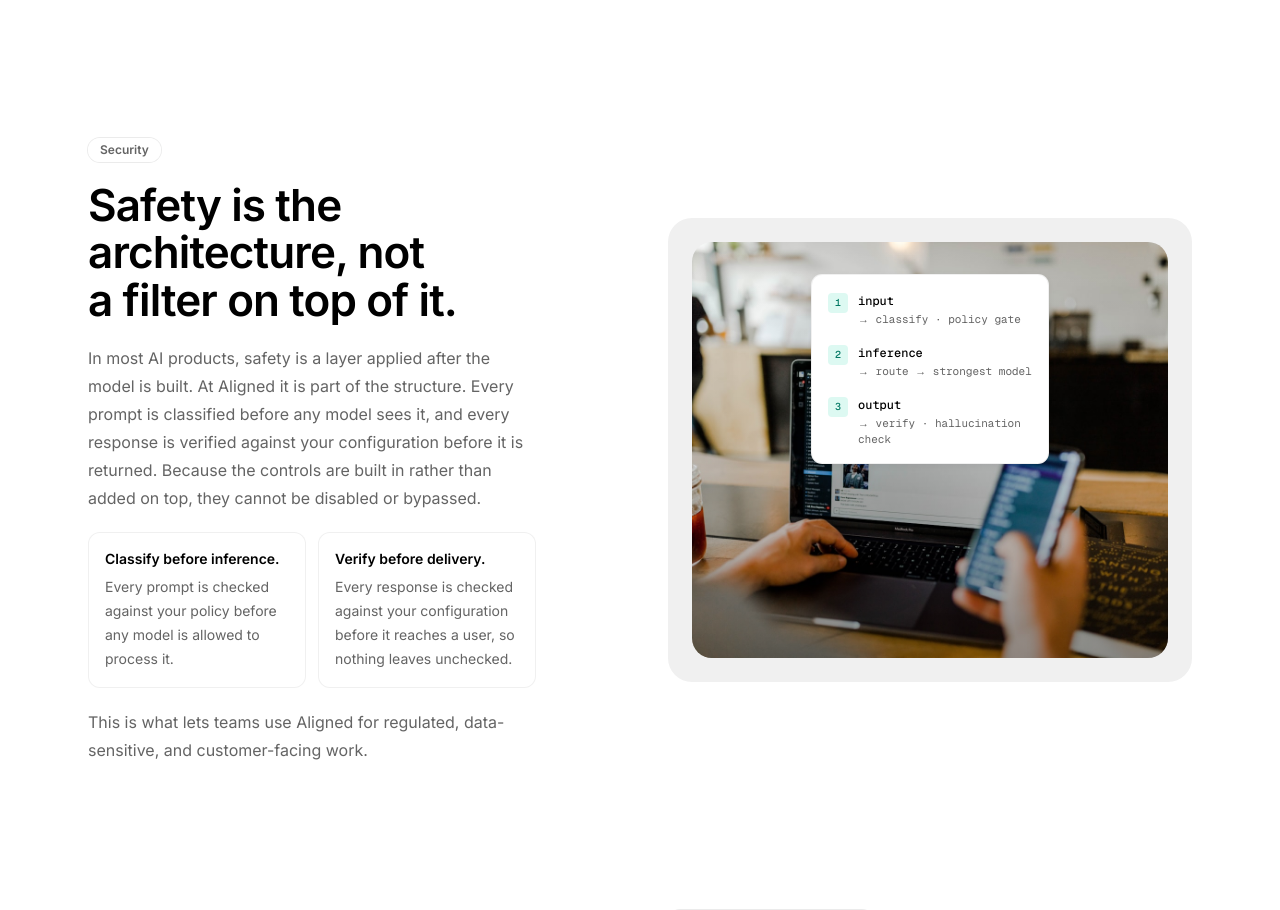
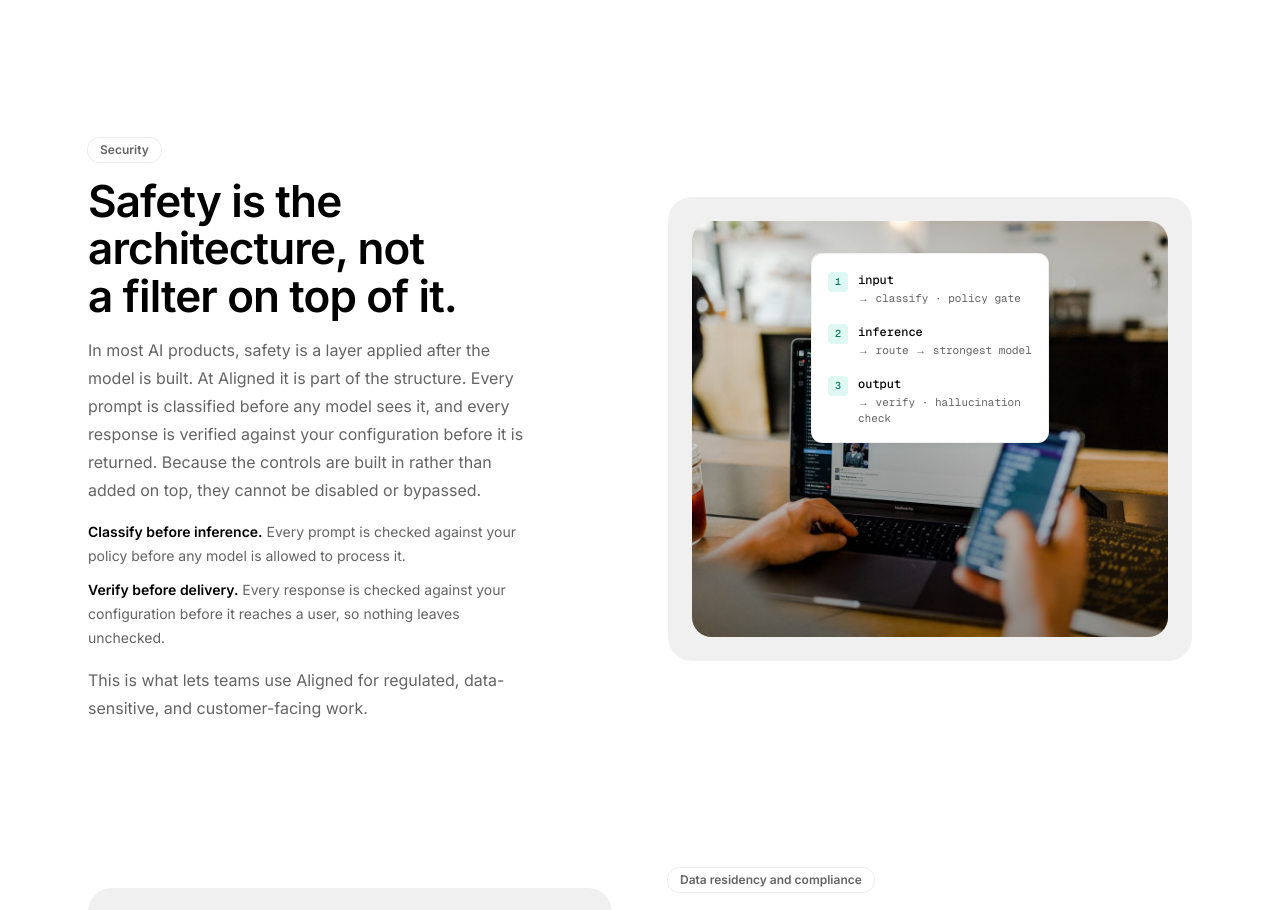
Before and after one commit to freitaspauloo/Paulo, a Next.js app: page /landing-v4 in a window 1280 px wide. Shown: the part 2820-3730 px from the top of the page. Built offline with nearby package versions, Linux system fonts and the light colour scheme.

Commit message:
v4: compact inline Security sub-points to balance split height

```diff
--- a/src/components/landing/enterprise-v2-sections.tsx
+++ b/src/components/landing/enterprise-v2-sections.tsx
@@ -33,6 +33,7 @@ export function SplitSection({
   cta,
   ctaLabel = "Talk to our team",
   subCards,
+  subCardsVariant = "cards",
   reverse,
   visual,
 }: {
@@ -45,18 +46,38 @@ export function SplitSection({
   cta?: string;
   ctaLabel?: string;
   subCards?: { title: string; body: string }[];
+  /** Inline keeps the same copy with less vertical space than bordered cards. */
+  subCardsVariant?: "cards" | "inline";
   reverse?: boolean;
   visual: React.ReactNode;
 }) {
+  const compactCopy = subCardsVariant === "inline";
+
   return (
     <section className="grid items-center gap-10 md:grid-cols-2 md:gap-14">
-      <div className={cn("space-y-5 md:max-w-md", reverse && "md:order-2")}>
+      <div
+        className={cn(
+          compactCopy ? "space-y-4" : "space-y-5",
+          "md:max-w-md",
+          reverse && "md:order-2",
+        )}
+      >
         <LandingEyebrow accent={accent}>{kicker}</LandingEyebrow>
         <h2 className="text-balance text-[clamp(2rem,4vw,2.75rem)] font-semibold leading-[1.08] tracking-[-0.02em]">
           {title}
         </h2>
         <p className="text-base leading-7 text-[#646464]">{body}</p>
         {subCards ? (
+          subCardsVariant === "inline" ? (
+            <div className="space-y-2.5">
+              {subCards.map((card) => (
+                <p key={card.title} className="text-sm leading-6 text-[#646464]">
+                  <span className="font-semibold text-foreground">{card.title}</span>{" "}
+                  {card.body}
+                </p>
+              ))}
+            </div>
+          ) : (
             <div className="grid gap-3 sm:grid-cols-2">
               {subCards.map((card) => (
                 <div
@@ -71,6 +92,7 @@ export function SplitSection({
                 </div>
               ))}
             </div>
+          )
         ) : null}
         {bodyClose ? (
           <p className="text-base leading-7 text-[#646464]">{bodyClose}</p>
--- a/src/components/landing/landing-page-v4.tsx
+++ b/src/components/landing/landing-page-v4.tsx
@@ -128,6 +128,7 @@ export function LandingPageV4() {
           accent={sectionTagAccent}
           title="Safety is the architecture, not a filter on top of it."
           body="In most AI products, safety is a layer applied after the model is built. At Aligned it is part of the structure. Every prompt is classified before any model sees it, and every response is verified against your configuration before it is returned. Because the controls are built in rather than added on top, they cannot be disabled or bypassed."
+          subCardsVariant="inline"
           subCards={[
             {
               title: "Classify before inference.",
```
Lines whose indentation alone changed are shown as unchanged.
